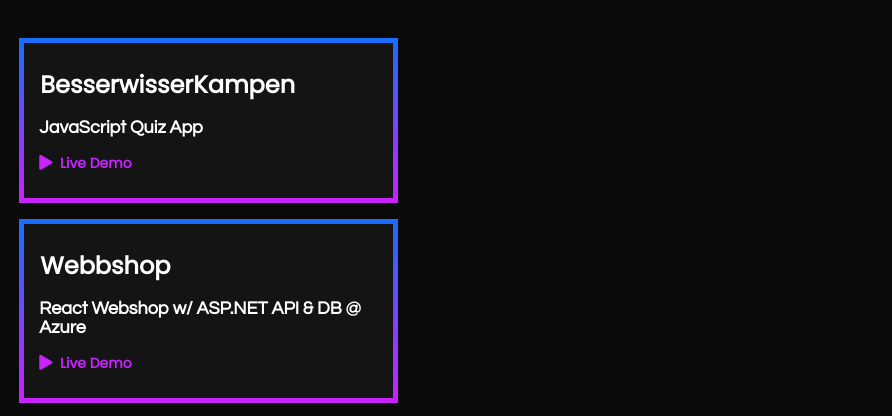
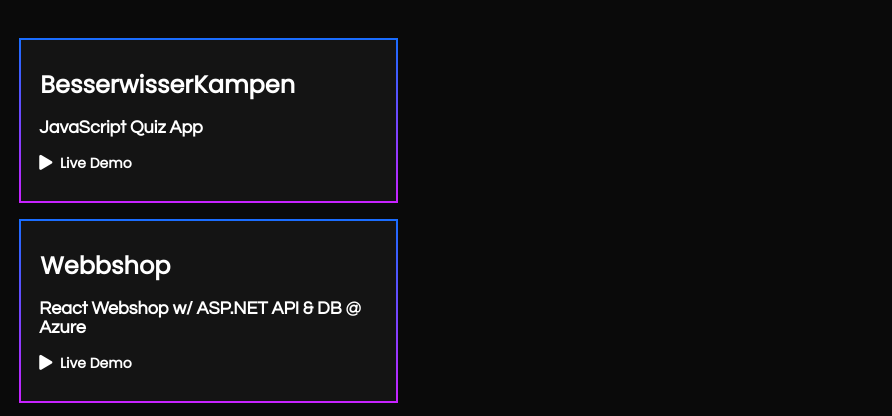
Before and after one commit to JantesInferno/JantesInferno.github.io, a website built with webpack: page src/index.html in a window 1280 px wide. Shown: the part 169-585 px from the top of the page, 388-1280 px from the left. Built offline with nearby package versions, Linux system fonts and the light colour scheme; some packages are replaced by stand-ins of ours; a script that the page names is missing.

Commit message:
css: border-width, box-shadow

```diff
--- a/src/chatbox.css
+++ b/src/chatbox.css
@@ -29,6 +29,7 @@
   border-radius: 50%;
   cursor: pointer;
   transition: 0.2s;
+  box-shadow: 0 0 15px 10px rgb(10, 10, 10);
 }
 
 .chatbox-toggle:active {
--- a/src/index.css
+++ b/src/index.css
@@ -298,12 +298,12 @@
 }
 
 .fa-play, .play-text {
-  color: rgba(200,34,255,1);
+  color: white;
 }
 
 .live-demo {
   border-width: 1px !important;
-  border-image: linear-gradient(to top, rgba(200,34,255,1), rgba(26,109,255,1)) 1 / 5px !important;
+  border-image: linear-gradient(to top, rgba(200,34,255,1), rgba(26,109,255,1)) 1 / 2px !important;
 }
 
 .projects a {
@@ -329,7 +329,6 @@
 
 .projects section:hover {
   cursor: pointer;
-  box-shadow: 0px 15px 35px rgb(0, 0, 0, 0.06);
   transform: scale(1.03);
 }
 
```
Also changed, not shown: src/index.html (+0 -4 lines).
